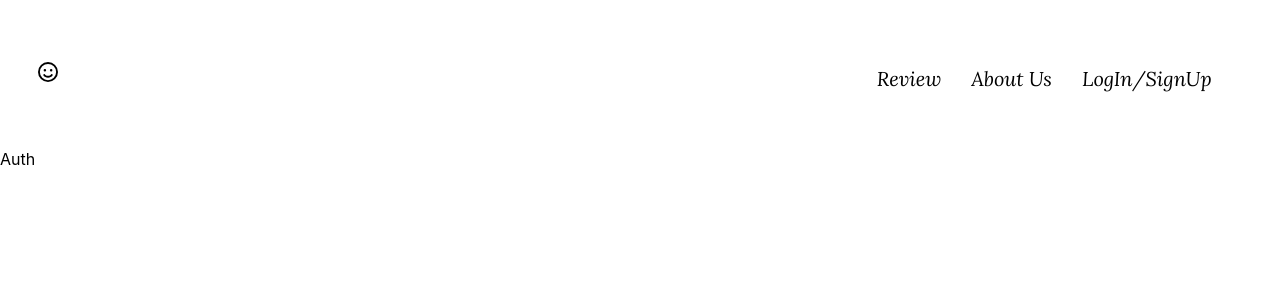
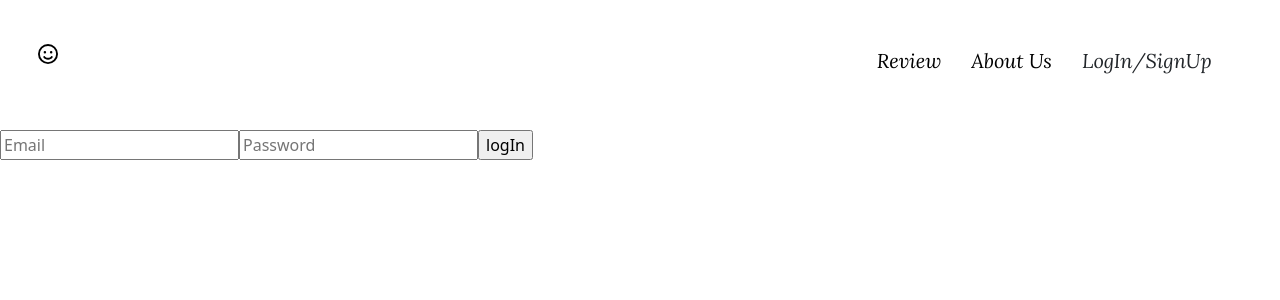
Before and after one commit to Sangeok/talkforworry, a React (Create React App) app: page /auth in a window 1280 px wide. Shown: the top 300 px of the page. Built offline with nearby package versions, Linux system fonts and the light colour scheme.

Commit message:
add login modal

```diff
--- a/package.json
+++ b/package.json
@@ -11,8 +11,10 @@
     "@testing-library/jest-dom": "^5.16.5",
     "@testing-library/react": "^13.4.0",
     "@testing-library/user-event": "^13.5.0",
+    "bootstrap": "^5.2.3",
     "firebase": "^9.17.2",
     "react": "^18.2.0",
+    "react-bootstrap": "^2.7.2",
     "react-dom": "^18.2.0",
     "react-router-dom": "^6.9.0",
     "react-scripts": "5.0.1",
--- /dev/null
+++ b/src/components/LoginModal.js
@@ -0,0 +1,51 @@
+import React, { useEffect, useState } from 'react';
+
+import Button from 'react-bootstrap/Button';
+import Modal from 'react-bootstrap/Modal';
+
+import 'bootstrap/dist/css/bootstrap.min.css';
+
+function LoginModal({showLoginForm, getshowLoginForm}) {
+
+    const [show, setShow] = useState(false);
+    const [observerShow, setObserverShow] = useState(false);
+
+    // Modal 창의 닫기 버튼 누를 시, 부모의 showLoginForm을 false로, show state를 false로 바꿈
+    const setShowLoginForm = () => {
+        getshowLoginForm(false);
+        setShow(false);
+    }
+
+    // const handleClose = () => {
+    //     setShow(false);
+    //     console.log("show : " + show);
+    // }
+    // const handleShow = () => setShow(true);
+
+    // showLoginForm이 true라면 Modal창 띄워주고 아니면 말아(첫 렌더링만 시행)
+    useEffect(()=>{
+        if(showLoginForm) {
+            setShow(true)
+        }
+        else setShow(false);
+    },[showLoginForm])
+
+    return(
+        <div>
+            {/* <Button className="btn" variant="outline-primary" onClick={handleShow}>outline-primary</Button> */}
+
+            <Modal show={show} onClick={setShowLoginForm}>
+                <Modal.Header>
+                    <Modal.Title>버튼</Modal.Title>
+                </Modal.Header>
+                <Modal.Body>데이터</Modal.Body>
+                <Modal.Footer>
+                    <Button className="btn_close" variant="secondary" onClick={setShowLoginForm}>
+                        닫기
+                    </Button>
+                </Modal.Footer>
+            </Modal>
+        </div>
+    )
+}
+export default LoginModal;
--- a/src/components/MainHeader.js
+++ b/src/components/MainHeader.js
@@ -1,16 +1,33 @@
+import {useState, useEffect} from "react";
 import styles from "../styles/MainHeader.module.css";
 import { FontAwesomeIcon } from "@fortawesome/react-fontawesome";
 import { faFaceSmile } from "@fortawesome/free-regular-svg-icons";
 import {Link} from "react-router-dom";
 import styled from 'styled-components';
+import LoginModal from "../components/LoginModal.js";
 
 
-function MainHeader({isLoggedIn}) {
+function MainHeader({isLoggedIn, getSignUp, signUp}) {
+    const [showLoginForm, setShowLoginForm] = useState(false);
+
     // link를 styled-components로 꾸밈
     const StyledLink = styled(Link)`
         color : black;
         text-decoration: none;
     `
+    // LogIn/SignUp 누를 시 부모의 state인 signUp이 true로 바뀜.
+    const setSignUp = () => {
+        getSignUp(true);
+        // loginForm을 보여줌(문제 : LoginModal에 전송되는 showLoginForm은 계속 true.)
+        setShowLoginForm(true);
+    }
+
+    // 하위 component에서 반영된 영향이 부모 component에도 영향을 미침
+    const getshowLoginForm = (item) => {
+        setShowLoginForm(item);
+        // console.log(signUp);
+    }
+
     return (
         <div className={styles.main__header}>
             <ul>
@@ -32,10 +49,18 @@ function MainHeader({isLoggedIn}) {
                     </li>
                 ) : (
                     // login이 안 됐다면 login을 하게
-                    <li className="logNoli">
-                        <StyledLink to ="/auth">LogIn/SignUp</StyledLink>
+                    <li className="logNoli"
+                        onClick={setSignUp}
+                        style={{cursor: 'pointer'}}
+
+                        >
+                       LogIn/SignUp
                     </li>
                 )}
+
+                {
+                    (showLoginForm && <LoginModal showLoginForm={showLoginForm} getshowLoginForm={getshowLoginForm}/>)
+                }
             </ul>
         </div>
     )
--- a/src/components/RouterWeb.js
+++ b/src/components/RouterWeb.js
@@ -1,4 +1,5 @@
 import styles from "../styles/RouterWeb.module.css";
+import { useEffect,useState } from "react";
 import MainHeader from "./MainHeader.js";
 import {Routes, Route} from "react-router-dom";
 import Home from "../routes/Home.js";
@@ -8,13 +9,27 @@ import Profile from "../routes/Profile.js";
 import Auth from "../routes/Auth.js";
 
 function RouterWeb({isLoggedIn}) {
+    // login/signUp을 하려고 사용자가 시도했는지 여부를 state에 저장
+    const [signUp, setSignUp] = useState(false);
+    const [checkSignUp, setCheckSignUp] = useState(false);
+
+    // 하위 component에서 변경한 signUp state를 useEffect를 통해 즉시 반영
+    useEffect(()=>{
+        setSignUp(true);
+    },[signUp])
+
+    const getSignUp = (item) => {
+        setSignUp(item);
+        // console.log(signUp);
+    }
+
     // 로그인 여부에 따라 들어갈 수 있는 경로를 다르게 함.
     return (
         <div className={styles.RouterWeb}>
-            <MainHeader isLoggedIn={isLoggedIn}/>
+            <MainHeader isLoggedIn={isLoggedIn} getSignUp={getSignUp} signUp={signUp}/>
             <Routes>
                 <>
-                    <Route path="/" element={<Home/>}/>
+                    <Route path="/" element={<Home />}/>
                     <Route path="/about" element={<About/>}/>
                     <Route path="/review" element={<Review/>}/>
                     {
--- a/src/routes/Auth.js
+++ b/src/routes/Auth.js
@@ -1,6 +1,38 @@
+import {useState} from "react";
+import LoginModal from "../components/LoginModal.js";
+
 function Auth() {
+    const [email, setEmail] = useState("");
+    const [password, setPassword] = useState("");
+    const [show, setShow] = useState(false);
+
+    const onSubmit = (event) => {
+        event.preventDefault();
+    }
+
+    const handleClose = () => setShow(false);
+    const handleShow = () => setShow(true);
     return (
-        <div>Auth</div>
+        <>
+            <LoginModal/>
+            <form onSubmit={onSubmit}>
+                <input
+                    name="email"
+                    type="email"
+                    placeholder="Email"
+
+                    required
+                />
+                <input
+                    name="password"
+                    type="password"
+                    placeholder="Password"
+
+                    required
+                />
+                <input type="submit" value="logIn"/>
+            </form>
+        </>
     );
 }
 
--- a/src/styles/MainHeader.module.css
+++ b/src/styles/MainHeader.module.css
@@ -17,3 +17,8 @@
     padding-top : 2%;
     padding-right: 30px;
 }
+
+.logNoli {
+    color : blue;
+    cursor: pointer;
+}
```
Also changed, not shown: 1 other file (tests, documents, lock files or other folders).
